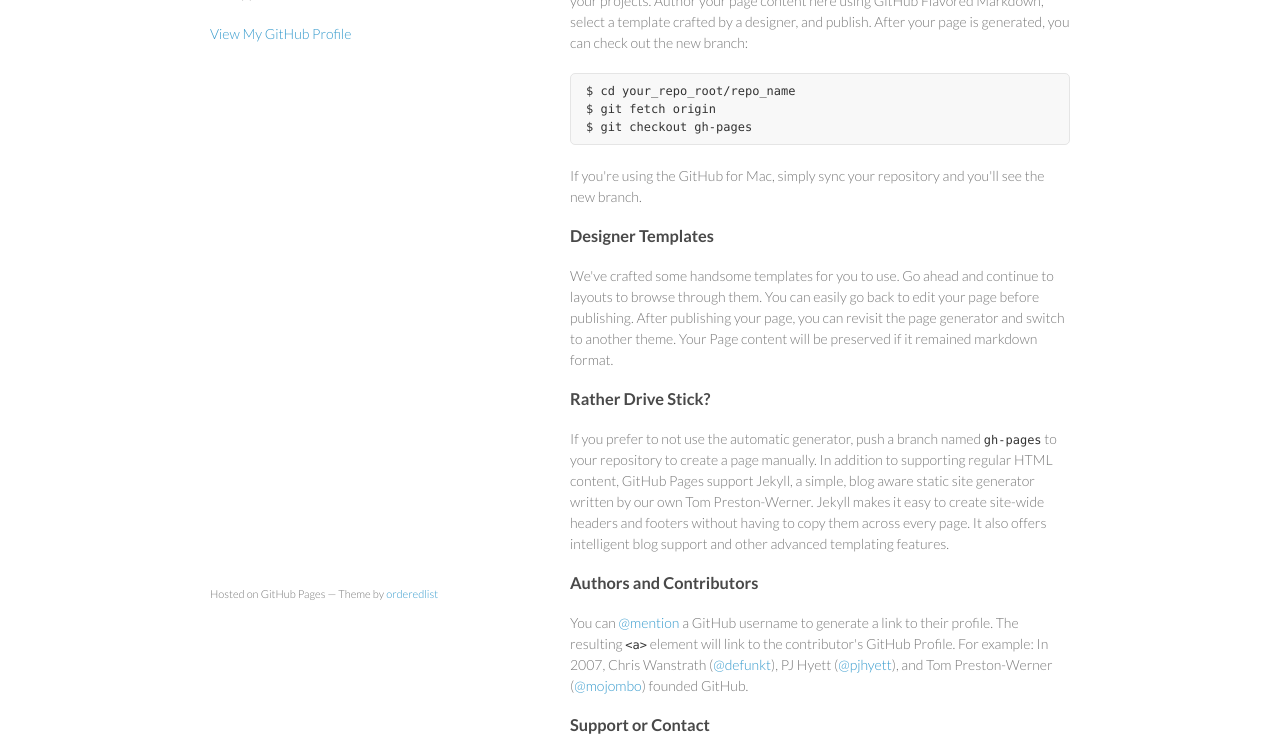
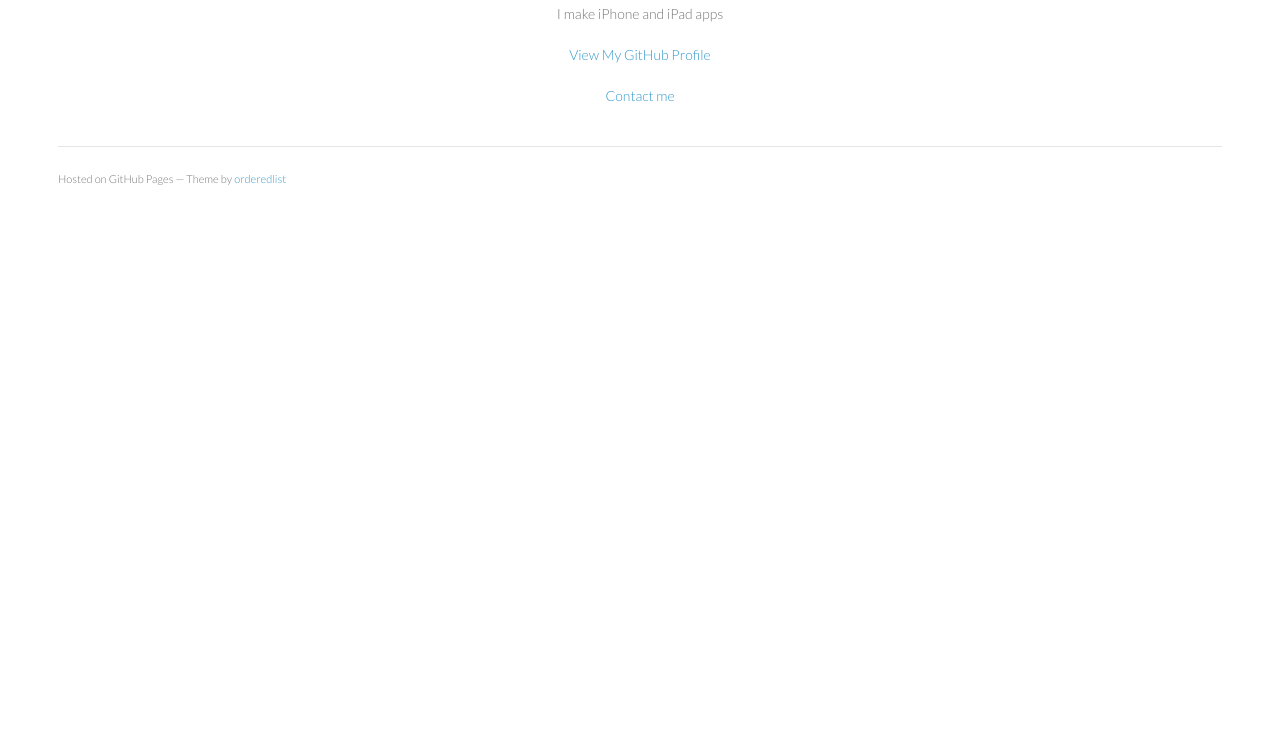
Before and after one commit to mbanasiewicz/mbanasiewicz.github.io, a plain HTML site: page index.html in a window 1280 px wide. Shown: the part 127-878 px from the top of the page. After the commit the page ends 800 px from the top, so only its background shows below. Drawn offline with Linux system fonts and the light colour scheme.

Commit message:
css update

```diff
--- a/index.html
+++ b/index.html
@@ -3,7 +3,7 @@
   <head>
     <meta charset="utf-8">
     <meta http-equiv="X-UA-Compatible" content="chrome=1">
-    <title>Koalapps by mbanasiewicz</title>
+    <title>Koalapps - iOS applications</title>
 
     <link rel="stylesheet" href="stylesheets/styles.css">
     <link rel="stylesheet" href="stylesheets/github-light.css">
@@ -14,47 +14,13 @@
   </head>
   <body>
     <div class="wrapper">
-      <header>
+      <section class="middle">
         <h1>Koalapps</h1>
-        <p>iOS apps</p>
+        <p>I make iPhone and iPad apps</p>
+        <p class="view"><a href="https://github.com/mbanasiewicz">View My GitHub Profile</a></p>
+        <p class="view"><a href="mailto:mbanasiewicz@gmail.com">Contact me</a></p>
+      </section>
 
-
-        <p class="view"><a href="https://github.com/mbanasiewicz">View My GitHub Profile</a></p>
-
-      </header>
-      <section>
-        <h3>
-<a id="welcome-to-github-pages" class="anchor" href="#welcome-to-github-pages" aria-hidden="true"><span class="octicon octicon-link"></span></a>Welcome to GitHub Pages.</h3>
-
-<p>This automatic page generator is the easiest way to create beautiful pages for all of your projects. Author your page content here using GitHub Flavored Markdown, select a template crafted by a designer, and publish. After your page is generated, you can check out the new branch:</p>
-
-<pre><code>$ cd your_repo_root/repo_name
-$ git fetch origin
-$ git checkout gh-pages
-</code></pre>
-
-<p>If you're using the GitHub for Mac, simply sync your repository and you'll see the new branch.</p>
-
-<h3>
-<a id="designer-templates" class="anchor" href="#designer-templates" aria-hidden="true"><span class="octicon octicon-link"></span></a>Designer Templates</h3>
-
-<p>We've crafted some handsome templates for you to use. Go ahead and continue to layouts to browse through them. You can easily go back to edit your page before publishing. After publishing your page, you can revisit the page generator and switch to another theme. Your Page content will be preserved if it remained markdown format.</p>
-
-<h3>
-<a id="rather-drive-stick" class="anchor" href="#rather-drive-stick" aria-hidden="true"><span class="octicon octicon-link"></span></a>Rather Drive Stick?</h3>
-
-<p>If you prefer to not use the automatic generator, push a branch named <code>gh-pages</code> to your repository to create a page manually. In addition to supporting regular HTML content, GitHub Pages support Jekyll, a simple, blog aware static site generator written by our own Tom Preston-Werner. Jekyll makes it easy to create site-wide headers and footers without having to copy them across every page. It also offers intelligent blog support and other advanced templating features.</p>
-
-<h3>
-<a id="authors-and-contributors" class="anchor" href="#authors-and-contributors" aria-hidden="true"><span class="octicon octicon-link"></span></a>Authors and Contributors</h3>
-
-<p>You can <a href="https://github.com/blog/821" class="user-mention">@mention</a> a GitHub username to generate a link to their profile. The resulting <code>&lt;a&gt;</code> element will link to the contributor's GitHub Profile. For example: In 2007, Chris Wanstrath (<a href="https://github.com/defunkt" class="user-mention">@defunkt</a>), PJ Hyett (<a href="https://github.com/pjhyett" class="user-mention">@pjhyett</a>), and Tom Preston-Werner (<a href="https://github.com/mojombo" class="user-mention">@mojombo</a>) founded GitHub.</p>
-
-<h3>
-<a id="support-or-contact" class="anchor" href="#support-or-contact" aria-hidden="true"><span class="octicon octicon-link"></span></a>Support or Contact</h3>
-
-<p>Having trouble with Pages? Check out the documentation at <a href="https://help.github.com/pages">https://help.github.com/pages</a> or contact <a href="mailto:support@github.com">support@github.com</a> and we’ll help you sort it out.</p>
-      </section>
       <footer>
         <p><small>Hosted on GitHub Pages &mdash; Theme by <a href="https://github.com/orderedlist">orderedlist</a></small></p>
       </footer>
--- a/stylesheets/styles.css
+++ b/stylesheets/styles.css
@@ -183,9 +183,7 @@ footer {
   bottom:50px;
 }
 
-@media print, screen and (max-width: 960px) {
-
-  div.wrapper {
+div.wrapper {
     width:auto;
     margin:0;
   }
@@ -216,7 +214,6 @@ footer {
     right:50px;
     top:52px;
   }
-}
 
 @media print, screen and (max-width: 720px) {
   body {
@@ -253,3 +250,7 @@ footer {
     color:#444;
   }
 }
+
+section.middle {
+  text-align: center;
+}
```
